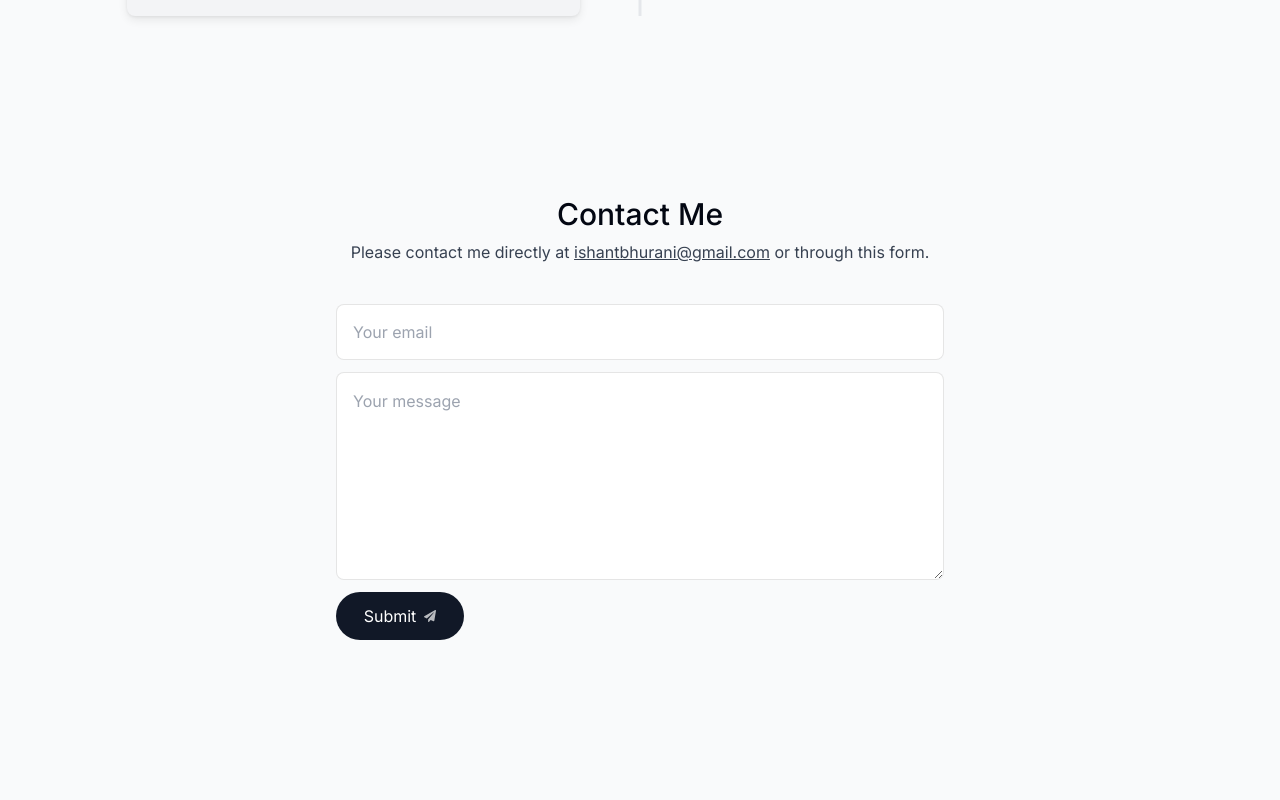
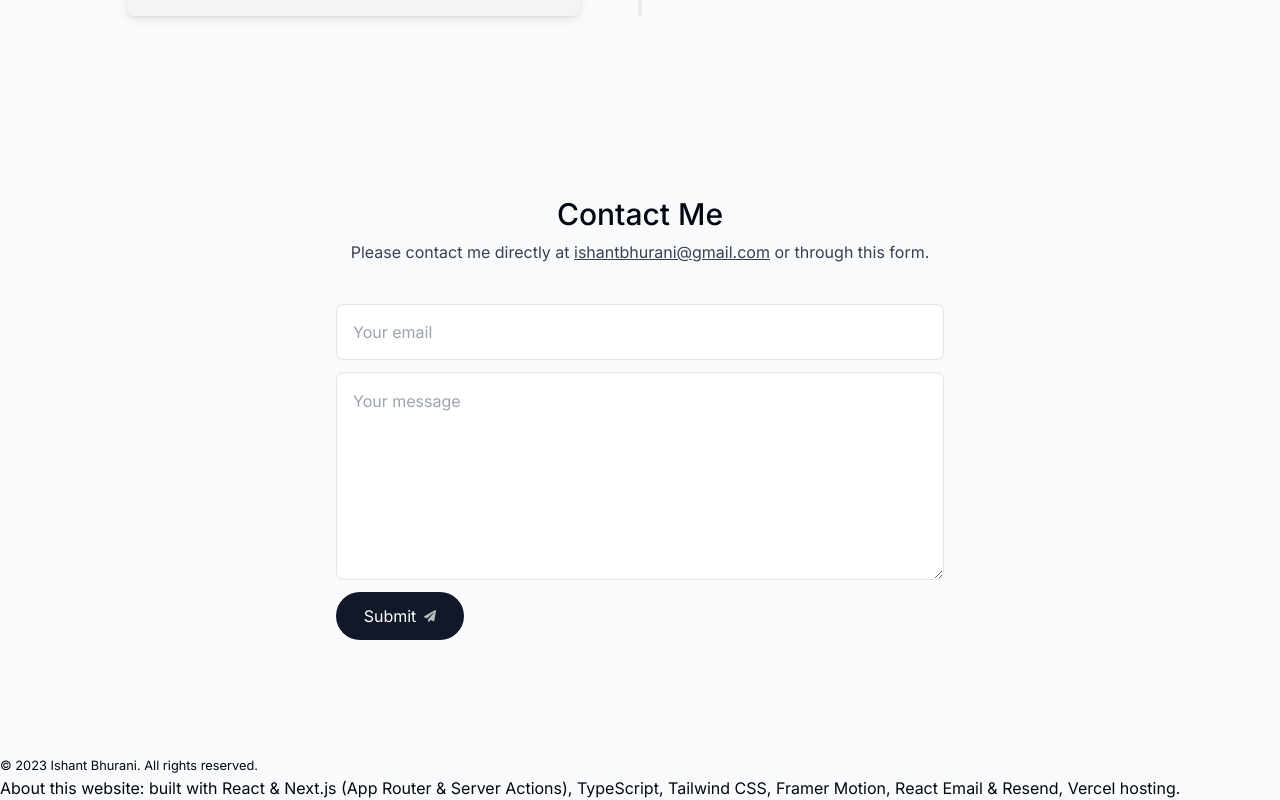
Before and after one commit to ishantbhurani/portfolio, a Next.js app: page / in a window 1280 px wide. Shown: the part 4016-4816 px from the top of the page. Before the commit the page ends 4768 px from the top, so only its background shows below. Built offline with nearby package versions, Linux system fonts and the light colour scheme; no server answers.

Commit message:
add footer

```diff
--- a/app/layout.tsx
+++ b/app/layout.tsx
@@ -4,6 +4,7 @@ import { Inter } from 'next/font/google'
 import './globals.css'
 import ActiveSectionContextProvider from '@/context/active-section-context'
 import { Toaster } from 'react-hot-toast'
+import Footer from '@/components/footer'
 
 const inter = Inter({ subsets: ['latin'] })
 
@@ -28,6 +29,7 @@ export default function RootLayout({
         <ActiveSectionContextProvider>
           <Header />
           {children}
+          <Footer />
 
           <Toaster position='top-right' />
         </ActiveSectionContextProvider>
--- /dev/null
+++ b/components/footer.tsx
@@ -0,0 +1,12 @@
+export default function Footer() {
+  return (
+    <footer>
+      <small>&copy; 2023 Ishant Bhurani. All rights reserved.</small>
+      <p>
+        <span>About this website:</span> built with React & Next.js (App Router
+        & Server Actions), TypeScript, Tailwind CSS, Framer Motion, React Email
+        & Resend, Vercel hosting.
+      </p>
+    </footer>
+  )
+}
```
